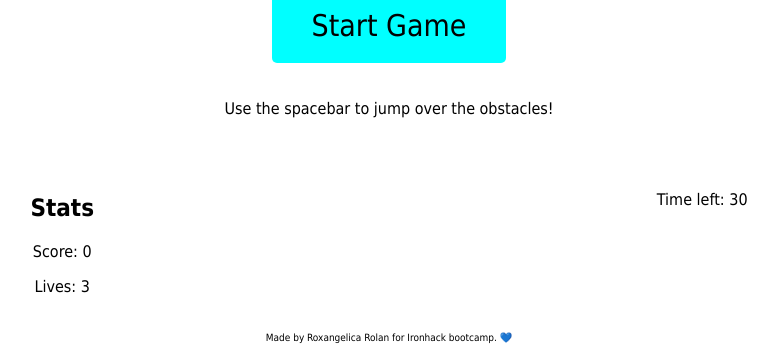
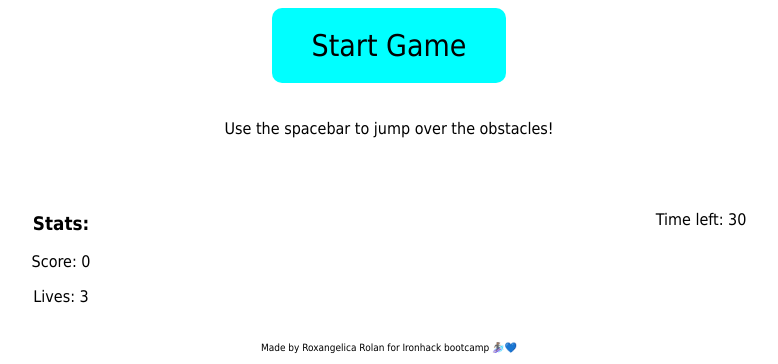
Before and after one commit to rrolanbaez/Project-1-Game, a plain HTML site: page index.html in a window 1280 px wide. Shown: the part 436-800 px from the top of the page, without its empty margins (251-1029 px from the left). Drawn offline with Linux system fonts and the light colour scheme.

Commit message:
project done :sparkles:

```diff
--- a/index.html
+++ b/index.html
@@ -5,7 +5,7 @@
         <meta name="viewport" content="width=device-width, initial-scale=1.0">
         <meta http-equiv="X-UA-Compatible" content="ie=edge"/>
         <link rel="stylesheet" href="style.css">
-        <title>Kite Jump</title>
+        <title>Kitesurf Rush</title>
     </head>
 
     <body>
@@ -21,7 +21,7 @@
             <div id="game-container">
                 <!-- for keeping track of lives -->
                 <div id="stats-container">
-                  <h2>Stats</h2>
+                  <h3>Stats: </h3>
                   <p>Score: <span id="score">0</span></p>
                   <p>Lives: <span id="lives">3</span></p>
                 </div>
@@ -51,7 +51,7 @@
         <script type="text/javascript" src="js/game.js"></script>
         <script type="text/javascript" src="js/script.js"></script>
 
-        <footer> Made by Roxangelica Rolan for Ironhack bootcamp. 💙 </footer>
+        <footer> Made by Roxangelica Rolan for Ironhack bootcamp 🏄🏽‍♀️💙 </footer>
 
 
     </body>
--- a/js/game.js
+++ b/js/game.js
@@ -42,7 +42,7 @@ class Game {
         this.backgroundMusic.volume = 0.15; //setting volume to 15%
     };
 
-    // METHODS TO CONTROL BACKGROUND SOUND:
+    // Methods to control background sound:
     startBackgroundMusic(){
         this.backgroundMusic.play().catch(e => console.error("Error playing music:", e));
     };
--- a/style.css
+++ b/style.css
@@ -13,12 +13,14 @@ body {
     padding: 20px 0px;
 }
 
+
 #game-container {
     display: flex;
     width: 100vw;
     padding: 20px 0px;
     justify-content: space-around;
 }
+
 
 #game-screen {
 display: none;
@@ -51,7 +53,6 @@ animation: slide 5s linear infinite;
 
 .game-intro p {
     font-size: 18px;
-    font-family: "Verdana";
 }
 
 .logo-img {
@@ -66,7 +67,8 @@ body button {
     padding: 20px 40px;
     border: 0;
     box-shadow: 0;
-    border-radius: 5px;
+    border-radius: 10px;
+    margin-top: 20px;
     margin-bottom: 20px;
 }
 
```
